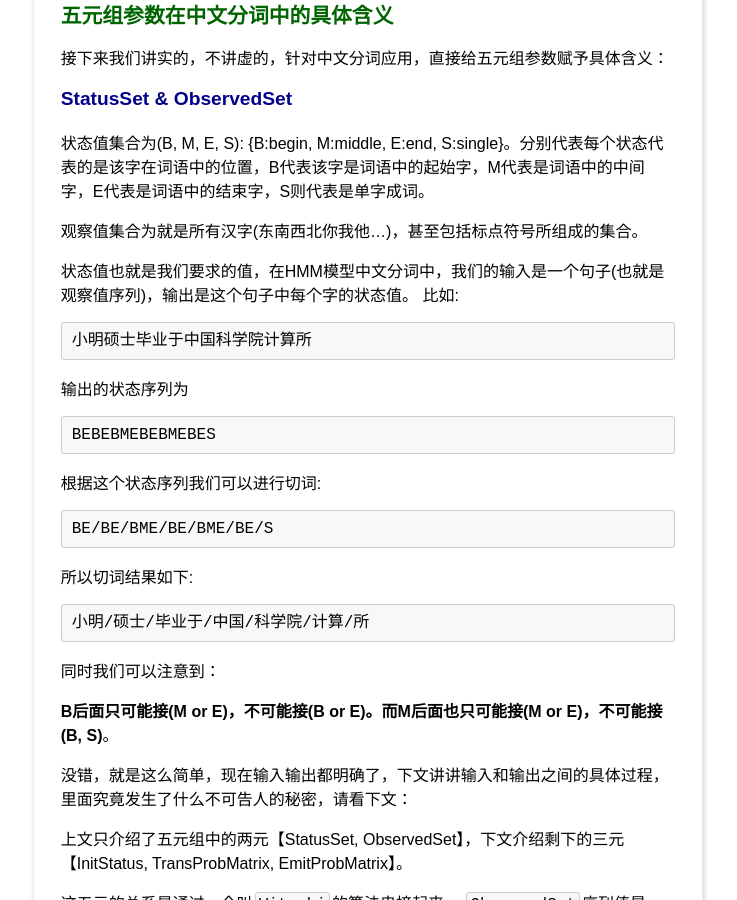
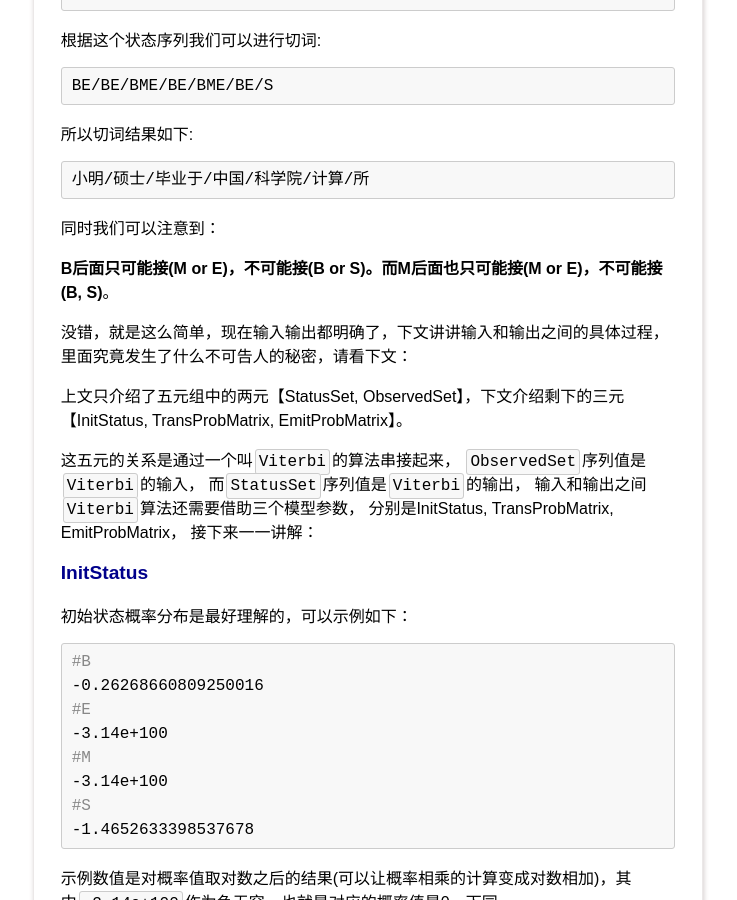
Before and after one commit to yanyiwu/blog, a Jekyll site: the page built from _posts/2014-04-07-hmm-segment-xiangjie.md, in a window 1280 px wide and 900 px high, scrolled down 2085 px. Shown: the whole window, without its empty margins (272-1009 px from the left). Built offline with Jekyll 4.4.1, drawn with Linux system fonts in a browser that asks for light colours; Markdown is read by kramdown in place of the engine named in the settings; comment, search, counter and statistics services are not loaded; some of the changed text lies outside the part shown.

Commit message:
fix typo and update picture

```diff
--- a/_posts/2014-04-07-hmm-segment-xiangjie.md
+++ b/_posts/2014-04-07-hmm-segment-xiangjie.md
@@ -4,6 +4,10 @@ title:  "中文分词之HMM模型详解"
 date:   2014-04-07
 category: work
 ---
+
+<center>
+<img src="http://7viirv.com1.z0.glb.clouddn.com/kaifulee.png" class="photo"></img>
+</center>
 
 关于HMM模型的介绍，网上的资料已经烂大街，但是大部分都是在背书背公式，本文在此针对HMM模型在**中文分词**中的应用，讲讲实现原理。
 
@@ -15,13 +19,9 @@ category: work
 
 第一次听说HMM模型是从李开复的博文论文中听说的：
 
-<center>
-<img src="/img/kaifulee.jpg" class="photo"></img>
-</center>
-
 > 李开复1988年的博士论文发表了第一个基于隐马尔科夫模型（HMM）的语音识别系统Sphinx，被《商业周刊》评为1988年美国最重要的科技发明。
 
-出处[点我][KaifuLeeHMM]
+出处请见[KaifuLeeHMM]
 
 乍一听似乎很玄妙，但是其实很简单。下面是相关参数介绍，也是第一眼觉得很抽象，但是慢慢看下去随着具体含义的解释就渐渐清晰。
 
@@ -83,7 +83,7 @@ BE/BE/BME/BE/BME/BE/S
 
 同时我们可以注意到：
 
-**B后面只可能接(M or E)，不可能接(B or E)。而M后面也只可能接(M or E)，不可能接(B, S)**。
+**B后面只可能接(M or E)，不可能接(B or S)。而M后面也只可能接(M or E)，不可能接(B, S)**。
 
 没错，就是这么简单，现在输入输出都明确了，下文讲讲输入和输出之间的具体过程，里面究竟发生了什么不可告人的秘密，请看下文：
 
```
